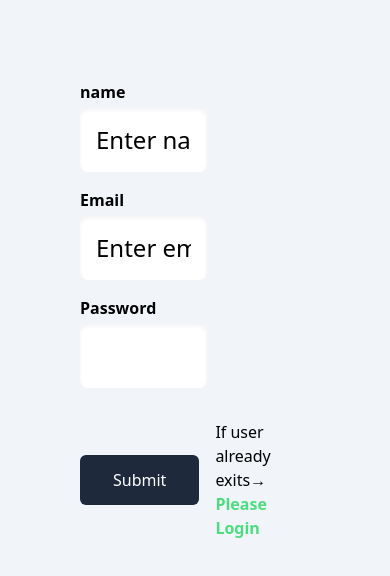
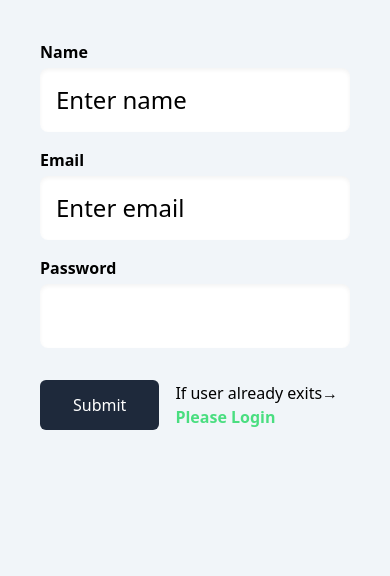
Before and after one commit to codewithsonyy/inventory-management2.0, a Next.js app: page /signup in a window 390 px wide. Shown: the top 576 px of the page. Built offline with nearby package versions, Linux system fonts and the light colour scheme.

Commit message:
Added basic responsiveness to signup page

```diff
--- a/app/(auth)/signup/page.js
+++ b/app/(auth)/signup/page.js
@@ -70,11 +70,11 @@ const Signup = () => {
       <div className="p-10 h-fit">
         <Alert alert={alert} showAlert={showAlert} />
 
-        <div className="grid grid-cols-1 md:grid-cols-2 rounded-md w-2/3 p-10 gap-8">
+        <div className="grid grid-cols-1 md:grid-cols-2 rounded-md xl:w-2/3 lg:p-10 gap-8">
           <form onSubmit={submitHandler}>
             <div>
               <label className="block font-semibold" htmlFor="name">
-                name
+                Name
               </label>
               <input
                 className="w-full shadow-inner bg-white rounded-lg placeholder-black text-2xl p-4 border-none block mt-1 "
```
